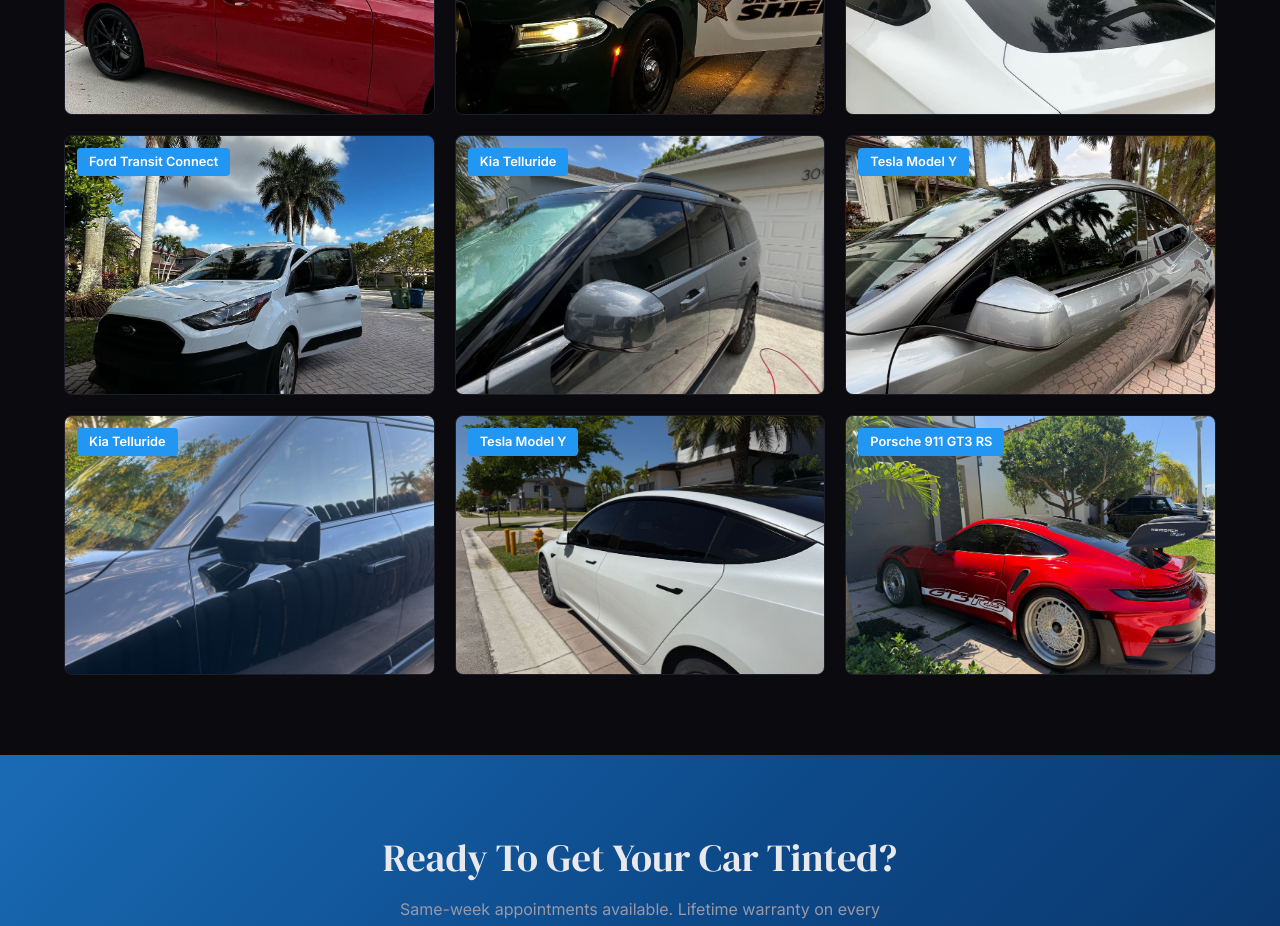
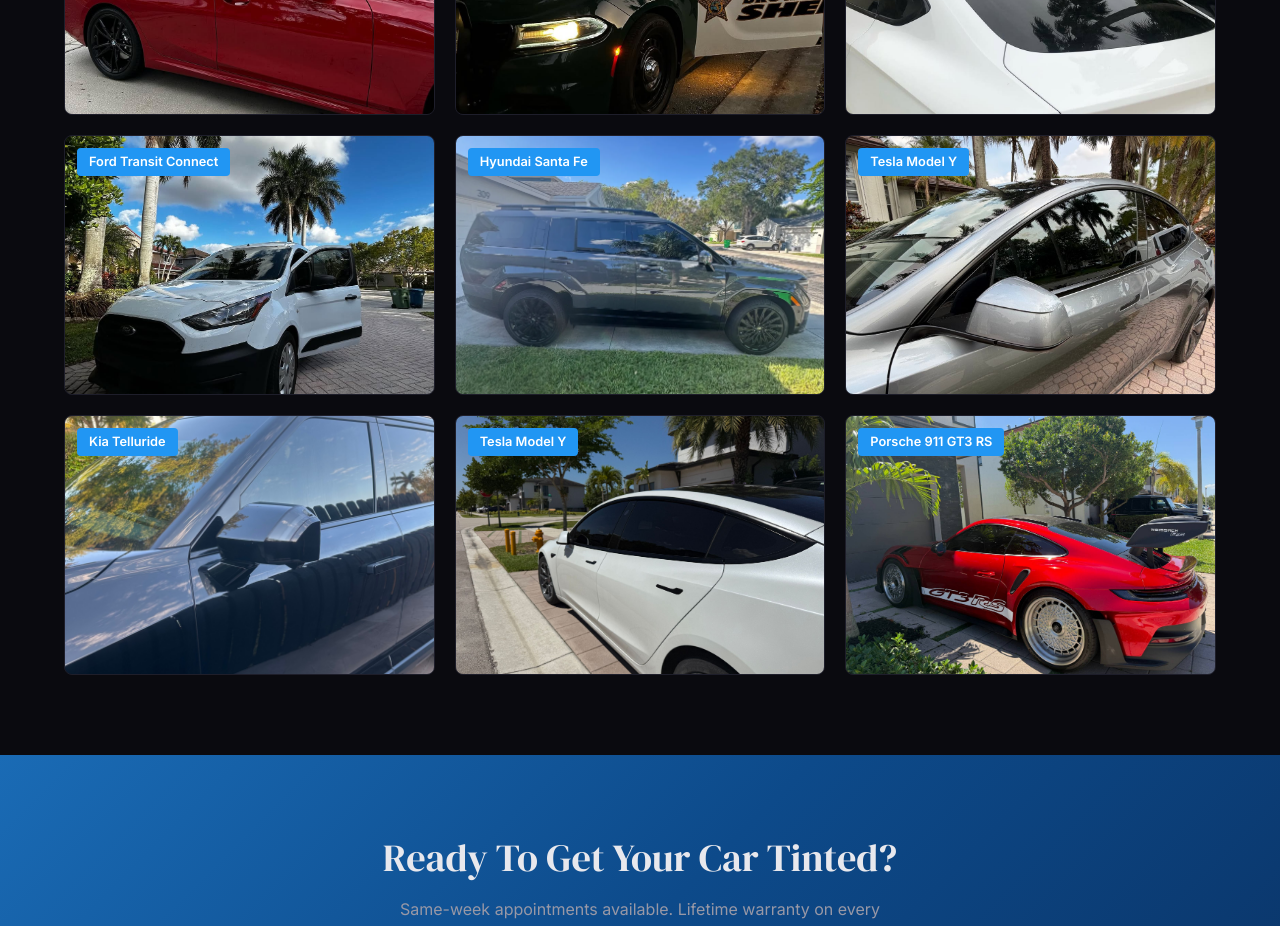
Before and after one commit to jcdammert/Blackline-Tinting, a Next.js app: page /gallery in a window 1280 px wide. Shown: the part 1120-2046 px from the top of the page. Built offline with nearby package versions, Linux system fonts and the light colour scheme.

Commit message:
Replace gray Kia Telluride with Hyundai Santa Fe in gallery
Co-Authored-By: Claude Sonnet 4.6 <noreply@anthropic.com>

```diff
--- a/src/app/gallery/page.tsx
+++ b/src/app/gallery/page.tsx
@@ -18,7 +18,7 @@ const galleryItems = [
   { label: 'Dodge Charger', src: '/gallery/broward-sheriff-charger-ceramic-tint.jpg', alt: 'Broward Sheriff Dodge Charger ceramic window tint South Florida' },
   { label: 'Audi A5', src: '/gallery/audi-a5-white-ceramic-tint.jpg', alt: 'White Audi A5 ceramic window tint South Florida' },
   { label: 'Ford Transit Connect', src: '/gallery/ford-transit-connect-ceramic-tint.jpg', alt: 'White Ford Transit Connect ceramic window tint South Florida' },
-  { label: 'Kia Telluride', src: '/gallery/kia-telluride-gray-ceramic-tint.jpg', alt: 'Kia Telluride ceramic window tint South Florida' },
+  { label: 'Hyundai Santa Fe', src: '/gallery/hyundai-santa-fe-ceramic-tint.jpg', alt: 'Hyundai Santa Fe ceramic window tint South Florida' },
   { label: 'Tesla Model Y', src: '/gallery/tesla-model-y-gray-ceramic-tint.jpg', alt: 'Gray Tesla Model Y ceramic window tint South Florida' },
   { label: 'Kia Telluride', src: '/gallery/kia-telluride-black-ceramic-tint.jpg', alt: 'Black Kia Telluride ceramic window tint South Florida' },
   { label: 'Tesla Model Y', src: '/gallery/tesla-model-y-white-ceramic-tint.jpg', alt: 'White Tesla Model Y ceramic window tint South Florida' },
```
Also changed, not shown: public/gallery/hyundai-santa-fe-ceramic-tint.jpg (added), public/gallery/kia-telluride-gray-ceramic-tint.jpg (deleted).
